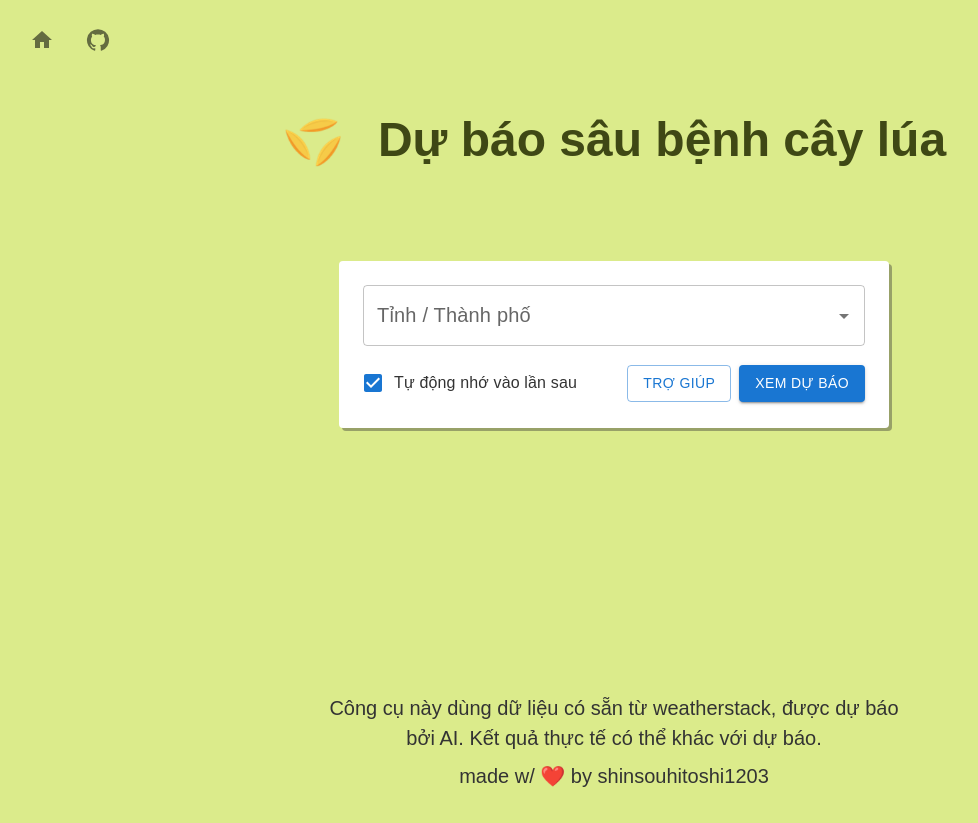
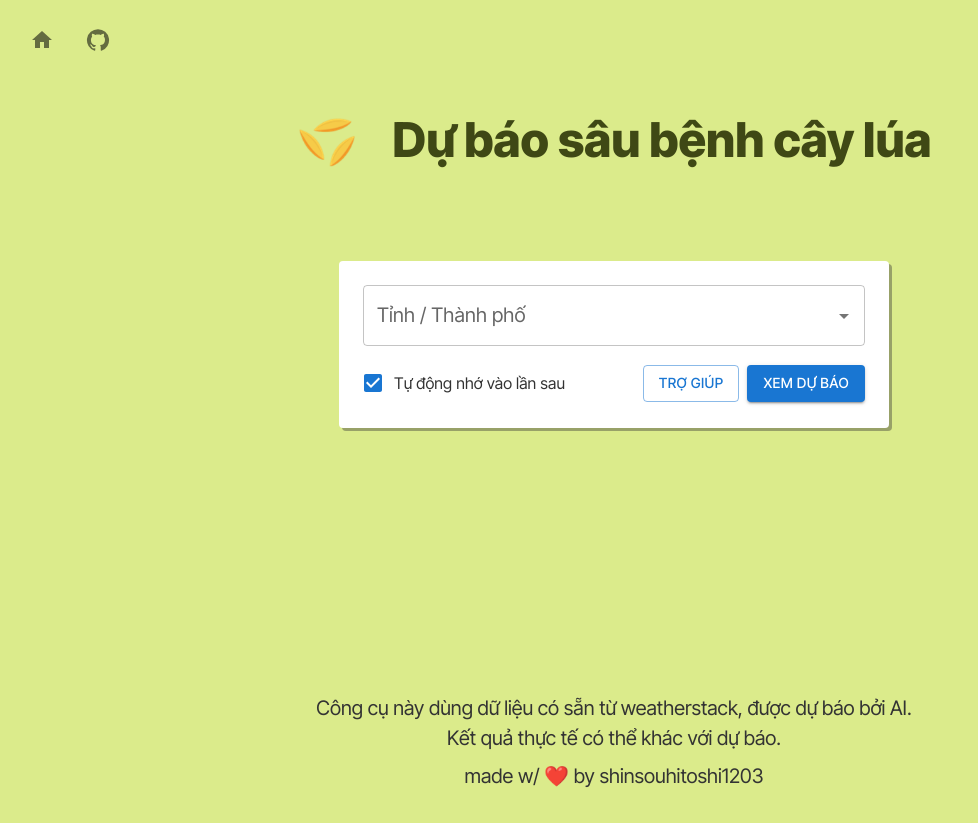
Before and after one commit to shinsouhitoshi1203/bug-prediction, a React (Vite) app: page / in a window 1280 px wide. Shown: the whole page, without its empty margins (26-1004 px from the left). Built offline with nearby package versions, Linux system fonts and the light colour scheme; no server answers.

Commit message:
fixed missing font

```diff
--- a/src/assets/css/index.css
+++ b/src/assets/css/index.css
@@ -11,6 +11,7 @@
 @custom-variant dark (&:where(.dark, .dark *));
 
 */
+@import url("https://fonts.googleapis.com/css2?family=Inter+Tight:ital,wght@0,100..900;1,100..900&display=swap");
 @import "./template.css";
 @import "tailwindcss";
 
```
